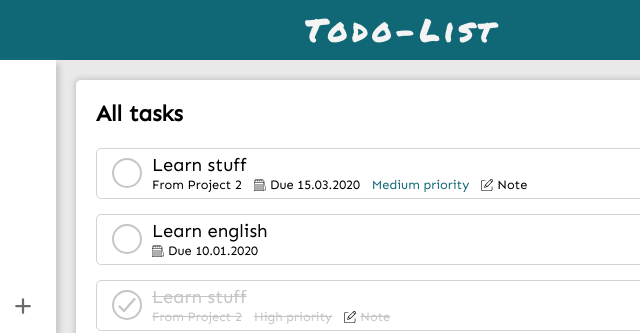
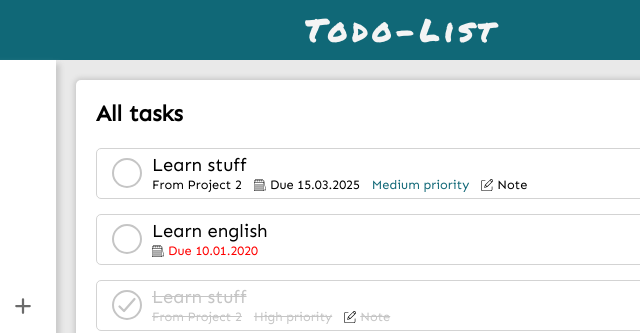
Before and after one commit to AlexRedwood/todolist2, a website built with webpack: page src/HTML/template.html in a window 1280 px wide. Shown: the top 333 px of the page, 244-884 px from the left. Built offline with nearby package versions, Linux system fonts and the light colour scheme.

Commit message:
Make overdue date red

```diff
--- a/src/JS/tasks/defaults.js
+++ b/src/JS/tasks/defaults.js
@@ -6,7 +6,7 @@ function get() {
     taskFactory({
       title: "Learn stuff",
       from: "Project 2",
-      date: "15.03.2020",
+      date: "15.03.2025",
       priority: "medium",
       note: "something",
     }),
--- a/src/JS/tasks/render.js
+++ b/src/JS/tasks/render.js
@@ -131,12 +131,30 @@ function createFrom(from) {
 
 function createDue(date) {
   let due = document.createElement("span");
+
   due.setAttribute("class", "due-date");
   if (date) {
+    // If task has date before today, it will be red colored
+    if (dateOverdue(date)) due.classList.add("overdue-date");
+
     due.appendChild(createCalendarImage());
     due.appendChild(createSpanForDate(date));
   }
   return due;
+}
+
+function dateOverdue(date) {
+  // Function to compare dates: today with a date
+  // If date is earlier than today then return true
+  let today = new Date();
+
+  let day = date.split(".")[0];
+  let month = date.split(".")[1];
+  let year = date.split(".")[2];
+
+  let taskDate = new Date(`${year}-${month}-${day} 0:00:00`);
+
+  return taskDate < today ? true : false;
 }
 
 function createCalendarImage() {
@@ -212,7 +230,7 @@ function createDeleteBtn(i) {
 function toggleDoneIcons() {
   // Get collection of all tasks wich are completed
   let dones = document.getElementsByClassName("done");
-  // For each completed task take label and toggle a class on it
+  // For each completed task take label and toggle a class "completed" on it
   for (let task of dones) {
     let number = task.parentElement.id.split("-")[1];
     let label = document.getElementById(`label-${number}`);
--- a/src/SCSS/style.scss
+++ b/src/SCSS/style.scss
@@ -413,7 +413,9 @@ main {
         color: $project-delete-btn-color !important;
 
         .medium-priority,
-        .high-priority {
+        .high-priority,
+        .due-date,
+        .overdue-date {
           color: $project-delete-btn-color !important;
         }
       }
```
Also changed, not shown: dist/index.html, 8 other files.
